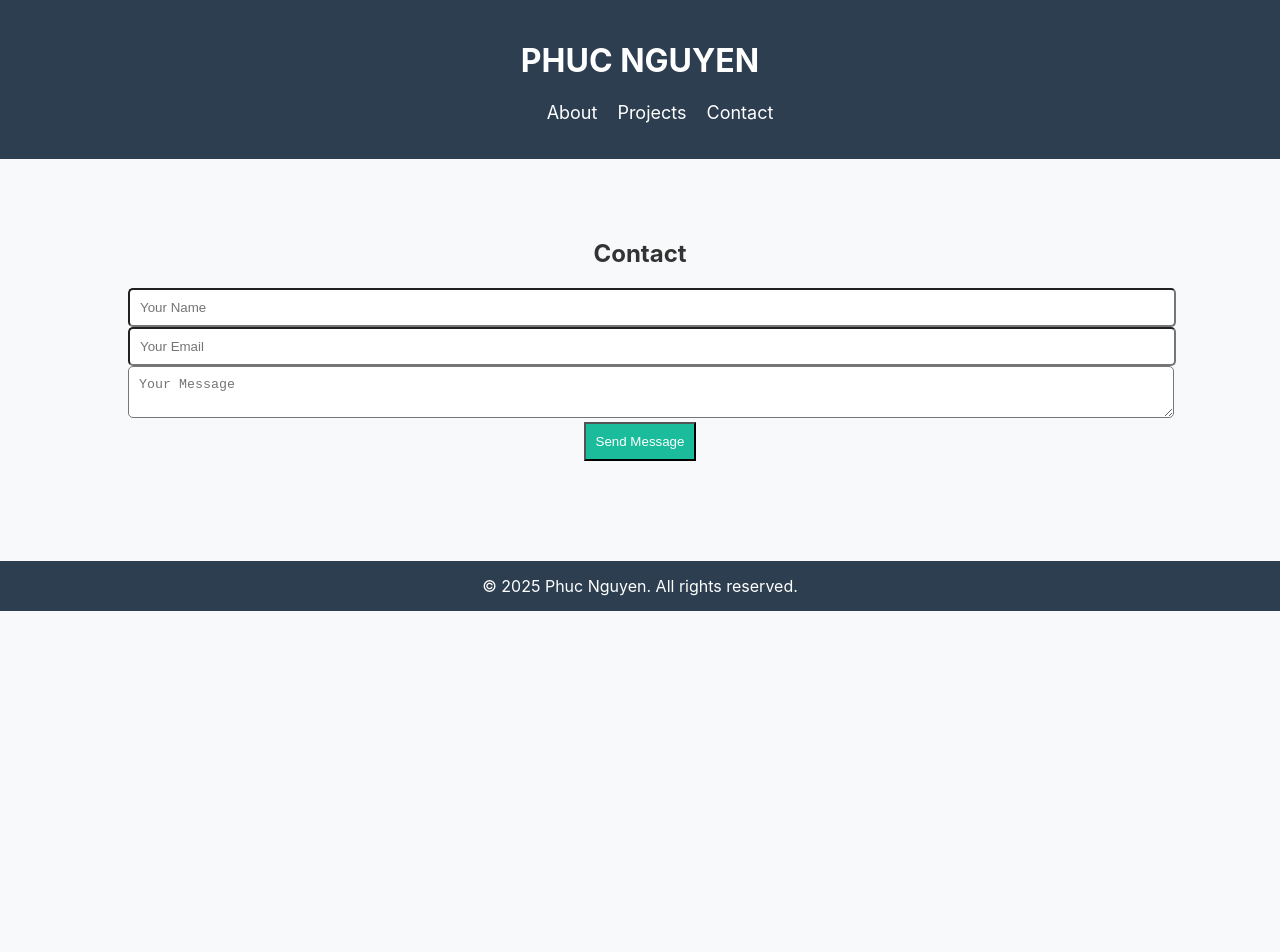
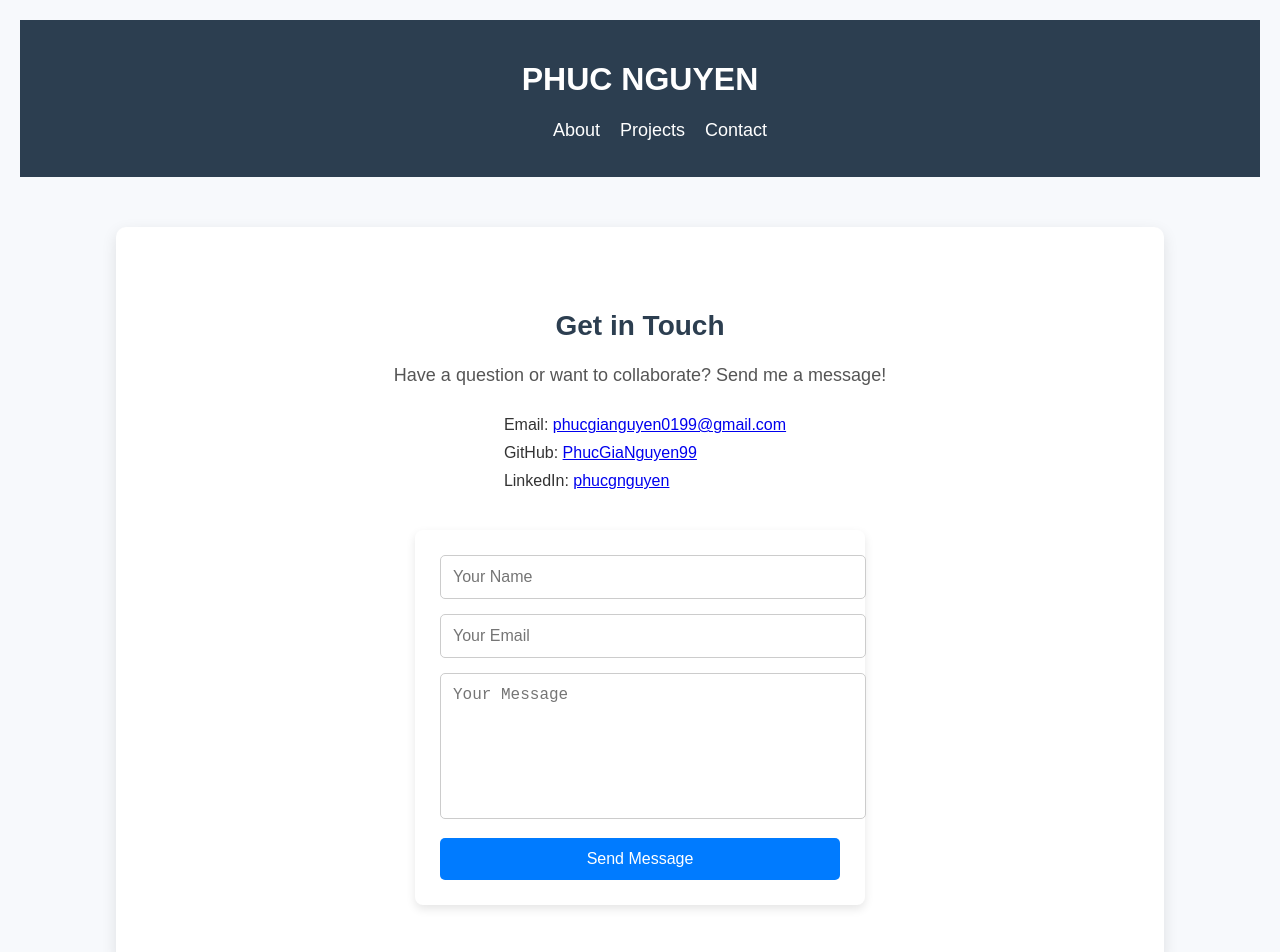
Before and after one commit to PhucGiaNguyen99/Phuc-Nguyen-Latest-Portfolio, a React (Create React App) app: page /contact in a window 1280 px wide. Shown: the top 952 px of the page. Before the commit the page ends 800 px from the top, so only its background shows below. Built offline with nearby package versions, Linux system fonts and the light colour scheme.

Commit message:
Improved the design  of the Contact page.

```diff
--- a/src/components/Contact.js
+++ b/src/components/Contact.js
@@ -27,16 +27,35 @@ const Contact = () => {
   };
 
   return (
-    <section className="content-section" id="contact">
-      <h2>Contact</h2>
-      <form className="contact-form" onSubmit={handleSubmit}>
-        <input type="text" name="name" placeholder="Your Name" required onChange={handleChange} value={formData.name} />
-        <input type="email" name="email" placeholder="Your Email" required onChange={handleChange} value={formData.email} />
-        <textarea name="message" placeholder="Your Message" required onChange={handleChange} value={formData.message}></textarea>
-        <button type="submit">{status === "loading" ? "Sending..." : "Send Message"}</button>
-        {status === "success" && <p className="success">Message sent!</p>}
-        {status === "error" && <p className="error">Failed to send message.</p>}
-      </form>
+    <section className="contact-section">
+      <h2 className="section-title">Get in Touch</h2>
+      <p className="section-description">Have a question or want to collaborate? Send me a message!</p>
+
+      <div className="contact-container">
+        <div className="contact-info">
+          <p><i className="fas fa-envelope"></i> Email: <a href="mailto:phucgianguyen0199@gmail.com">phucgianguyen0199@gmail.com</a></p>
+          <p><i className="fab fa-github"></i> GitHub: <a href="https://github.com/PhucGiaNguyen99" target="_blank" rel="noopener noreferrer">PhucGiaNguyen99</a></p>
+          <p><i className="fab fa-linkedin"></i> LinkedIn: <a href="https://www.linkedin.com/in/phucgnguyen/" target="_blank" rel="noopener noreferrer">phucgnguyen</a></p>
+        </div>
+
+        <form className="contact-form" onSubmit={handleSubmit}>
+          <div className="input-group">
+            <input type="text" name="name" placeholder="Your Name" required value={formData.name} onChange={handleChange} />
+          </div>
+          <div className="input-group">
+            <input type="email" name="email" placeholder="Your Email" required value={formData.email} onChange={handleChange} />
+          </div>
+          <div className="input-group">
+            <textarea name="message" placeholder="Your Message" required value={formData.message} onChange={handleChange}></textarea>
+          </div>
+          <button type="submit" className="contact-btn">
+            {status === "loading" ? "Sending..." : "Send Message"}
+          </button>
+
+          {status === "success" && <p className="success-message">Message sent successfully!</p>}
+          {status === "error" && <p className="error-message">Failed to send message. Try again.</p>}
+        </form>
+      </div>
     </section>
   );
 };
--- a/src/components/styles.css
+++ b/src/components/styles.css
@@ -54,3 +54,125 @@ body {
     padding: 15px;
     margin-top: 40px;
   }
+
+  /* General Styles */
+body {
+    font-family: "Poppins", sans-serif;
+    background-color: #f7f9fc;
+    color: #333;
+    text-align: center;
+    padding: 20px;
+  }
+
+  /* Contact Section */
+  .contact-section {
+    background: white;
+    padding: 60px 10%;
+    border-radius: 10px;
+    box-shadow: 0px 5px 15px rgba(0, 0, 0, 0.1);
+    margin: 50px auto;
+    max-width: 800px;
+  }
+
+  .section-title {
+    font-size: 28px;
+    color: #2c3e50;
+    font-weight: bold;
+  }
+
+  .section-description {
+    font-size: 18px;
+    color: #555;
+    margin-bottom: 20px;
+  }
+
+  /* Contact Info */
+  .contact-info {
+    margin-bottom: 30px;
+    text-align: left;
+  }
+
+  .contact-info p {
+    font-size: 16px;
+    margin: 10px 0;
+  }
+
+  .contact-info i {
+    color: #007bff;
+    margin-right: 10px;
+  }
+
+  /* Contact Form */
+  .contact-container {
+    display: flex;
+    flex-direction: column;
+    align-items: center;
+  }
+
+  .contact-form {
+    background: white;
+    padding: 25px;
+    border-radius: 8px;
+    box-shadow: 0px 4px 10px rgba(0, 0, 0, 0.1);
+    max-width: 400px;
+    width: 100%;
+  }
+
+  .input-group {
+    margin-bottom: 15px;
+    width: 100%;
+  }
+
+  .contact-form input,
+  .contact-form textarea {
+    width: 100%;
+    padding: 12px;
+    border: 1px solid #ccc;
+    border-radius: 5px;
+    font-size: 16px;
+    transition: all 0.3s;
+  }
+
+  .contact-form input:focus,
+  .contact-form textarea:focus {
+    border-color: #007bff;
+    outline: none;
+    box-shadow: 0 0 5px rgba(0, 123, 255, 0.2);
+  }
+
+  .contact-form textarea {
+    height: 120px;
+    resize: none;
+  }
+
+  .contact-btn {
+    width: 100%;
+    background: #007bff;
+    color: white;
+    padding: 12px;
+    border: none;
+    border-radius: 5px;
+    font-size: 16px;
+    cursor: pointer;
+    transition: 0.3s;
+  }
+
+  .contact-btn:hover {
+    background: #0056b3;
+  }
+
+  /* Success & Error Messages */
+  .success-message,
+  .error-message {
+    margin-top: 15px;
+    font-size: 16px;
+    font-weight: bold;
+  }
+
+  .success-message {
+    color: #28a745;
+  }
+
+  .error-message {
+    color: #dc3545;
+  }
```
Also changed, not shown: 1 other file (tests, documents, lock files or other folders).
